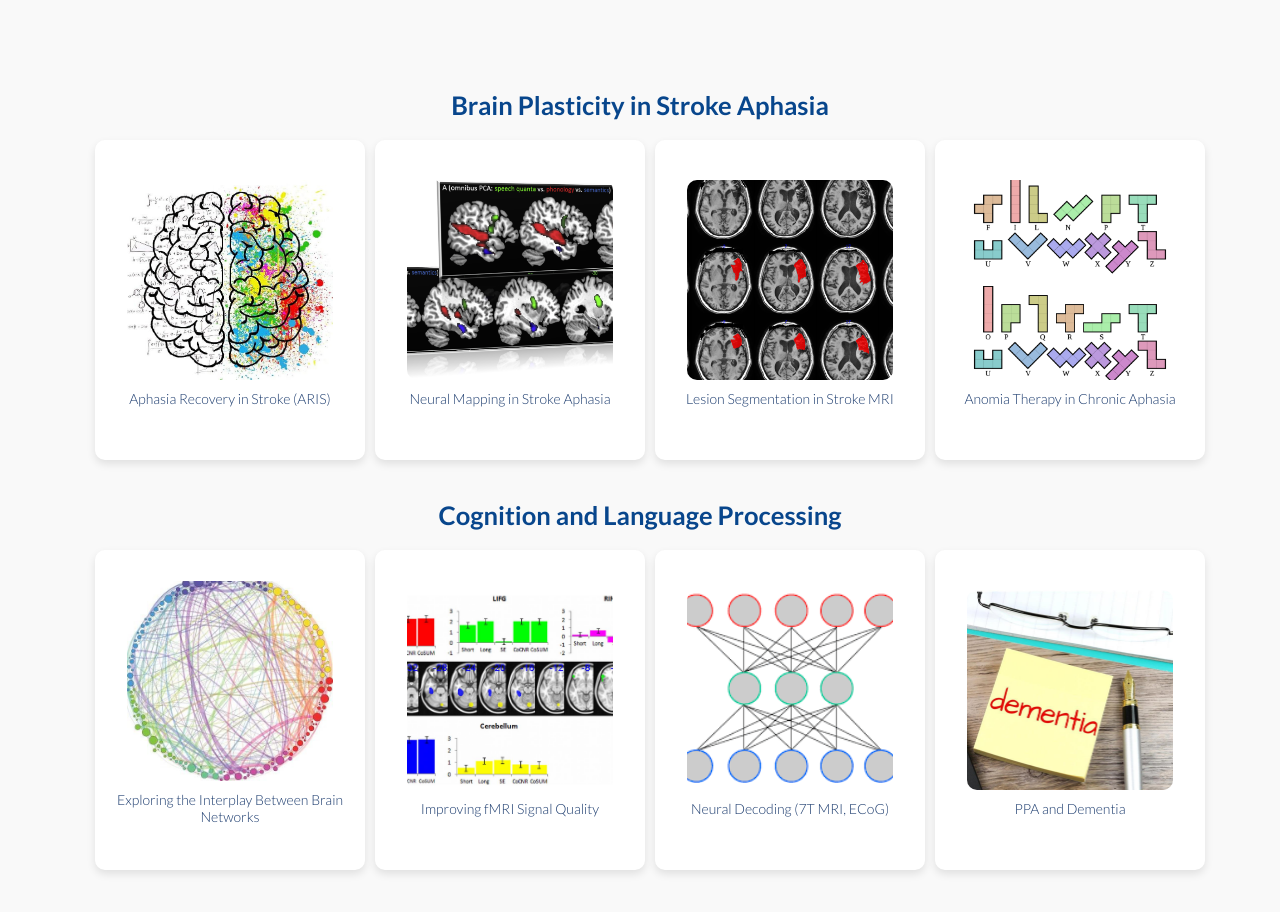
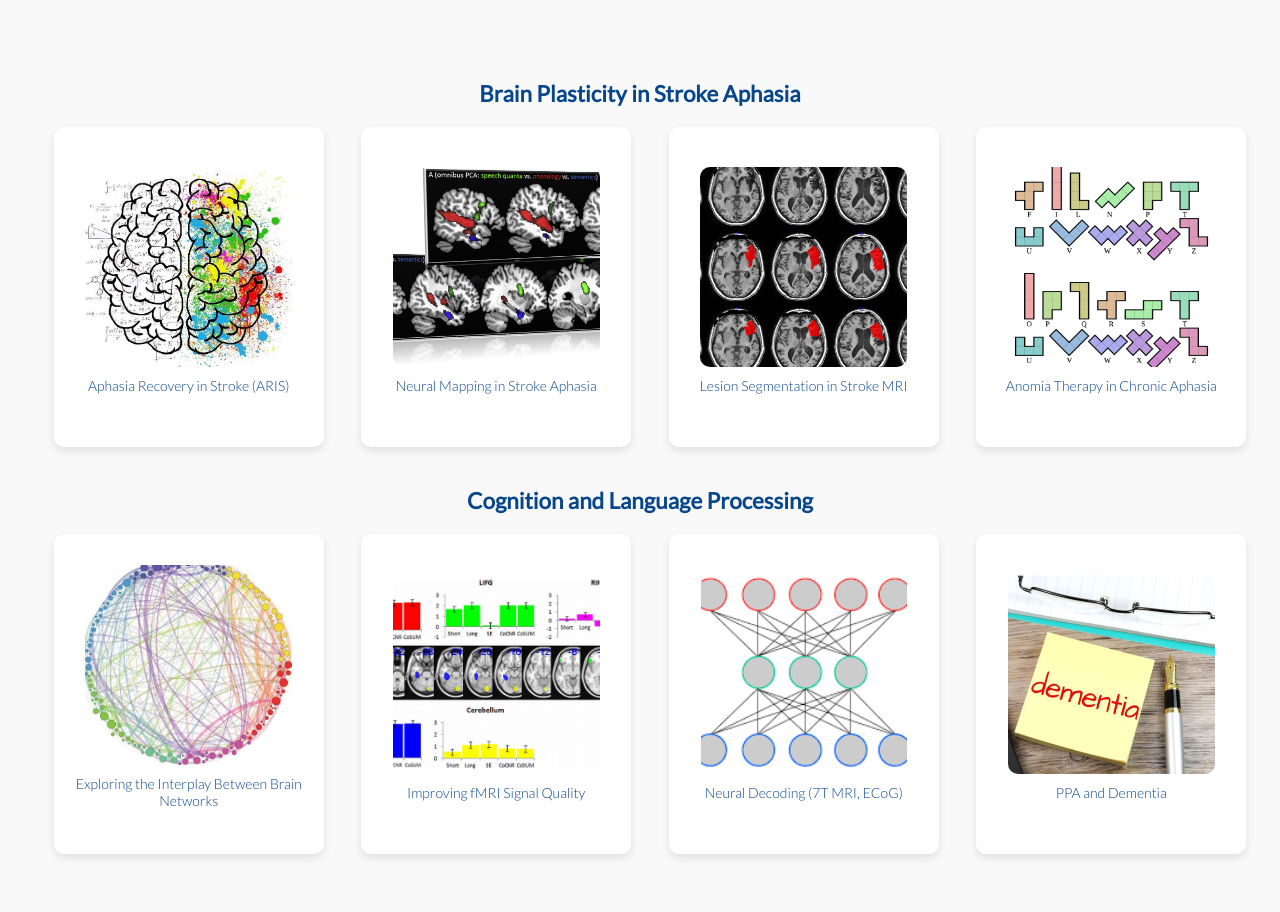
Before and after one commit to TammarTru/flip-cards-project, a plain HTML site: page index.html in a window 1280 px wide. Drawn offline with Linux system fonts and the light colour scheme.

Commit message:
Update index.html

```diff
--- a/index.html
+++ b/index.html
@@ -3,20 +3,20 @@
 <head>
   <meta charset="UTF-8">
   <title>Flip Cards for Projects</title>
-  <link href="https://fonts.googleapis.com/css2?family=Lato:wght@300;400;700&display=swap" rel="stylesheet">
+  <link href="https://fonts.googleapis.com/css2?family=Lato:wght@300;400&display=swap" rel="stylesheet">
   <style>
     body {
       font-family: 'Lato', sans-serif;
       background: #f9f9f9;
       padding: 40px;
-      max-width: 1100px;
+      max-width: 1200px;
       margin: auto;
     }
 
     h2 {
-      font-weight: 700;
-      font-size: 1.6em;
-      margin: 50px 0 20px;
+      font-weight: 600;
+      font-size: 1.4em;
+      margin: 40px 0 20px;
       color: #08468c;
       text-align: center;
     }
@@ -26,10 +26,10 @@
     }
 
     .card-grid {
-      display: flex;
-      flex-wrap: wrap;
+      display: grid;
+      grid-template-columns: repeat(4, 1fr);
       gap: 30px;
-      justify-content: center;
+      justify-items: center;
     }
 
     .flip-card {
@@ -81,7 +81,7 @@
       margin-top: 10px;
       font-weight: 300;
       font-size: 14px;
-      color: #1a3a6d;
+      color: #08468c;
     }
 
     .flip-card-back {
@@ -93,6 +93,7 @@
       flex-direction: column;
       justify-content: center;
       align-items: center;
+      text-align: center;
     }
 
     .flip-card-back p {
@@ -104,7 +105,6 @@
       color: #fff;
       margin-top: 10px;
       text-decoration: underline;
-      font-weight: bold;
     }
   </style>
 </head>
@@ -121,7 +121,7 @@
           </div>
           <div class="flip-card-back">
             <p>Exploring mechanisms of plasticity and recovery following aphasia.</p>
-            <a href="https://www.halaiaphasialab.com/projects/aris" target="_top">Learn more</a>
+            <a href="https://www.halaiaphasialab.com/projects/aris">Learn more</a>
           </div>
         </div>
       </div>
@@ -134,7 +134,7 @@
           </div>
           <div class="flip-card-back">
             <p>Using PCA and lesion mapping to reveal multidimensional patterns of aphasia.</p>
-            <a href="https://www.halaiaphasialab.com/projects/neural-mapping" target="_top">Learn more</a>
+            <a href="https://www.halaiaphasialab.com/projects/neural-mapping">Learn more</a>
           </div>
         </div>
       </div>
@@ -147,7 +147,7 @@
           </div>
           <div class="flip-card-back">
             <p>Developing robust AI tools for automated segmentation in stroke MRI.</p>
-            <a href="https://www.halaiaphasialab.com/projects/lesion-segmentation" target="_top">Learn more</a>
+            <a href="https://www.halaiaphasialab.com/projects/lesion-segmentation">Learn more</a>
           </div>
         </div>
       </div>
@@ -160,7 +160,7 @@
           </div>
           <div class="flip-card-back">
             <p>Evaluating treatment intensity, generalization, and long-term effects.</p>
-            <a href="https://www.halaiaphasialab.com/projects/anomia-therapy" target="_top">Learn more</a>
+            <a href="https://www.halaiaphasialab.com/projects/anomia-therapy">Learn more</a>
           </div>
         </div>
       </div>
@@ -178,7 +178,7 @@
           </div>
           <div class="flip-card-back">
             <p>Examining interactions between language, attention, and executive systems.</p>
-            <a href="https://www.halaiaphasialab.com/projects/brain-networks" target="_top">Learn more</a>
+            <a href="https://www.halaiaphasialab.com/projects/brain-networks">Learn more</a>
           </div>
         </div>
       </div>
@@ -191,7 +191,7 @@
           </div>
           <div class="flip-card-back">
             <p>Advancing imaging techniques to improve signal detection in critical brain areas.</p>
-            <a href="https://www.halaiaphasialab.com/projects/fmri-quality" target="_top">Learn more</a>
+            <a href="https://www.halaiaphasialab.com/projects/fmri-quality">Learn more</a>
           </div>
         </div>
       </div>
@@ -204,7 +204,7 @@
           </div>
           <div class="flip-card-back">
             <p>Investigating neural encoding of language using ultra-high field MRI and ECoG.</p>
-            <a href="https://www.halaiaphasialab.com/projects/neural-decoding" target="_top">Learn more</a>
+            <a href="https://www.halaiaphasialab.com/projects/neural-decoding">Learn more</a>
           </div>
         </div>
       </div>
@@ -217,7 +217,7 @@
           </div>
           <div class="flip-card-back">
             <p>Studying language decline and neurodegeneration in primary progressive aphasia.</p>
-            <a href="https://www.halaiaphasialab.com/projects/dementia" target="_top">Learn more</a>
+            <a href="https://www.halaiaphasialab.com/projects/dementia">Learn more</a>
           </div>
         </div>
       </div>
```
